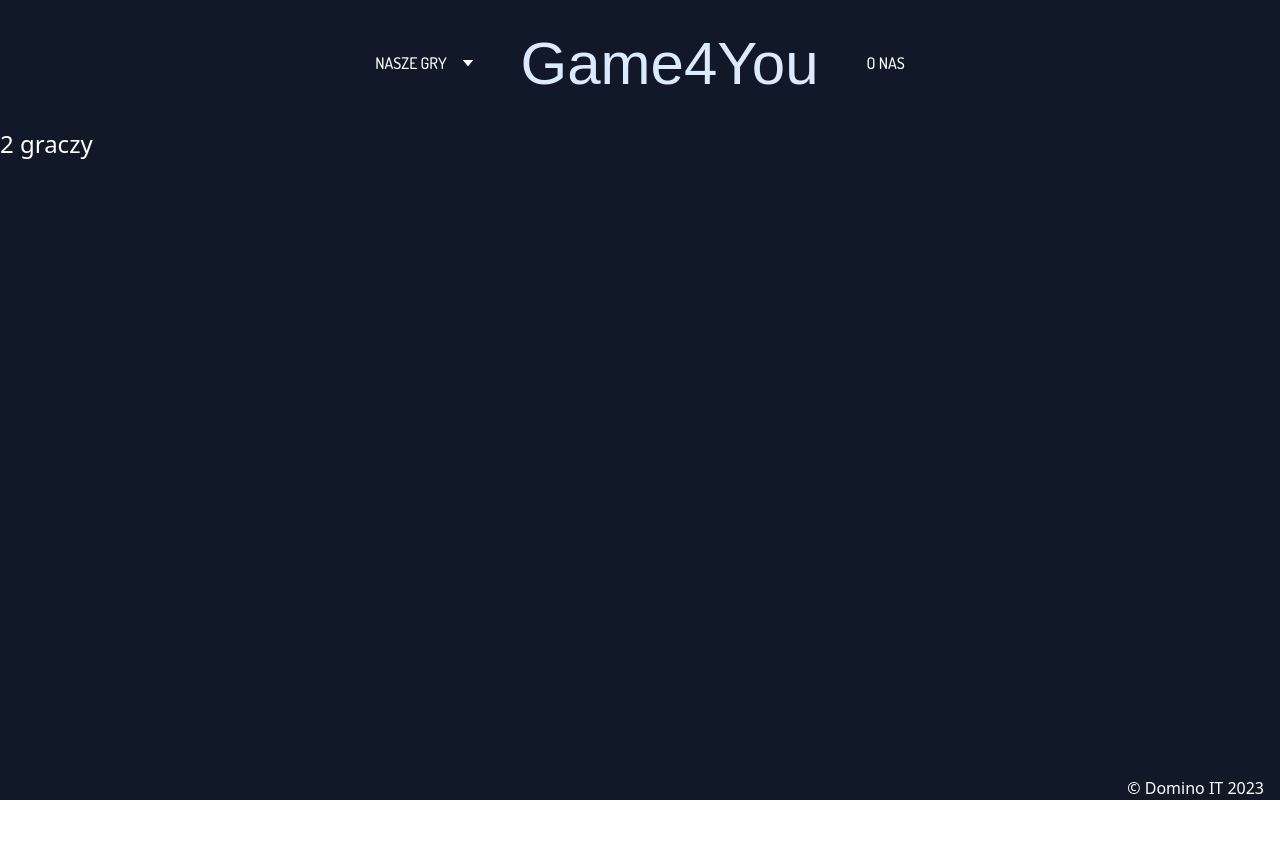
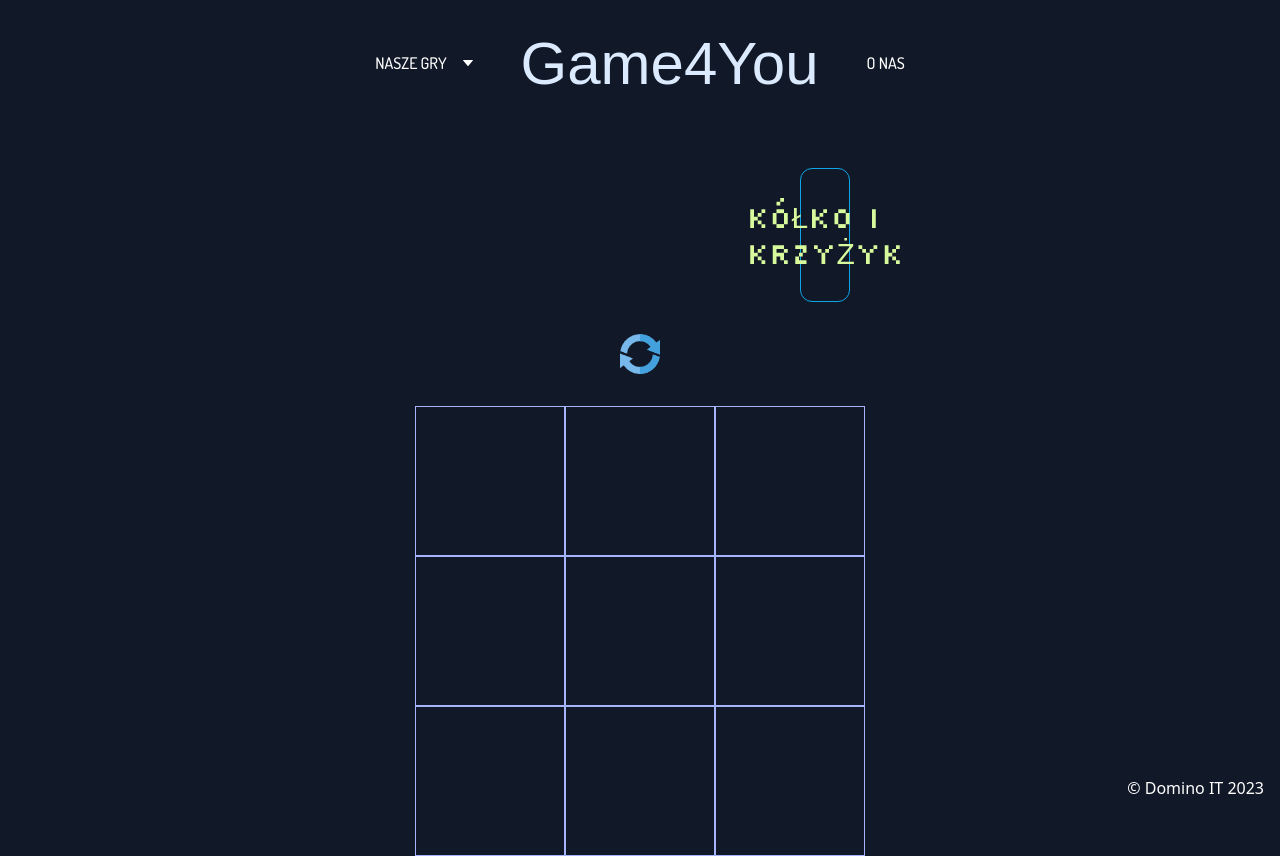
Before and after one commit to DominoxB/Game4You, a Vue app: page /TwoPlayers in a window 1280 px wide. Before the commit the page ends 800 px from the top, so only its background shows below. Built offline with nearby package versions, Linux system fonts and the light colour scheme; a web font is replaced by a local one; what tailwindcss-animated would draw is missing.

Commit message:
feat: add 2 players game content

```diff
--- a/src/components/organisms/TwoPlayersGame.vue
+++ b/src/components/organisms/TwoPlayersGame.vue
@@ -1,14 +1,102 @@
 <template>
-  <div class="text-white text-2xl">2 graczy</div>
+  <div class="mt-10">
+    <div>
+      <audio hidden="true" ref="audioX">
+        <source src="../sounds/xwin.mp3" type="audio/mpeg">
+      </audio>
+      <audio hidden="true" ref="audioO">
+        <source src="../sounds/owin.mp3" type="audio/mpeg">
+      </audio>
+      <audio hidden="true" ref="audioDraw">
+        <source src="../sounds/draw.mp3" type="audio/mpeg">
+      </audio>
+    </div>
+    <TicTacToeInfoBoard :message="infoText" />
+    <div class="flex justify-center">
+      <RefreshArrows class="mt-8" @refresh="refreshGame" />
+      <ConfettiExplosion :particleCount="300" v-if="confetti" :duration="2300"
+        :colors="['#fff', '#FF00FF', '#50EBEC', '#7D0541']" />
+    </div>
+    <div class="w-[450px] h-[450px] text-indigo-500 grid grid-cols-3 grid-rows-3 mx-auto font-bold text-5xl mt-8">
+      <CardItemTicTacToe v-for="n in 9" :key="n" :id="n" @show-sign="selectField" :is-x="fieldX.includes(n)"
+        :is-o="fieldO.includes(n)" />
+    </div>
+  </div>
 </template>
 
 <script lang="ts">
-import { defineComponent } from 'vue'
+import { defineComponent, ref } from 'vue'
+import TicTacToeInfoBoard from '@/components/atoms/TicTacToeInfoBoard.vue'
+import RefreshArrows from '@/components/atoms/RefreshArrows.vue'
+import CardItemTicTacToe from '@/components/atoms/CardItemTicTacToe.vue'
+import ConfettiExplosion from 'vue-confetti-explosion'
 export default defineComponent({
   name: 'TwoPlayersGame',
   components: {
+    RefreshArrows,
+    TicTacToeInfoBoard,
+    CardItemTicTacToe,
+    ConfettiExplosion
   },
   setup() {
+    const infoText = ref('Kółko i krzyżyk')
+    const fieldX = ref([] as number[])
+    const fieldO = ref([] as number[])
+    const isBlocked = ref(false)
+    const confetti = ref(false)
+    const lines = [
+      [1, 2, 3],
+      [4, 5, 6],
+      [7, 8, 9],
+      [1, 4, 7],
+      [2, 5, 8],
+      [3, 6, 9],
+      [1, 5, 9],
+      [3, 5, 7]
+    ]
+    const audioX = ref<HTMLAudioElement>()
+    // const audioO = ref<HTMLAudioElement>()
+    const audioDraw = ref<HTMLAudioElement>()
+
+
+    const refreshGame = () => {
+      fieldX.value = []
+      fieldO.value = []
+      infoText.value = 'Kółko i krzyżyk'
+      isBlocked.value = false
+      confetti.value = false
+    }
+
+    const selectField = (id: number) => {
+      if (isBlocked.value) {
+        return
+      }
+      fieldX.value.push(id)
+      const winX = lines.map(line => line.every(el => fieldX.value.includes(el))) // sprawdzam, czy x lub o ma 3 znaki w linii, jesli tak-przerywam gre
+      console.log('line:', winX)
+      const allId = fieldX.value.concat(fieldO.value)
+      console.log(allId)
+      if (winX.includes(true)) {
+        infoText.value = 'X wygrywa!'
+        confetti.value = true
+        isBlocked.value = true
+        audioX.value?.play()
+        return
+      }
+      if (allId.length === 9) {
+        infoText.value = 'Mamy remis!'
+        audioDraw.value?.play()
+      }
+    }
+
+    return {
+      infoText,
+      confetti,
+      fieldX,
+      fieldO,
+      refreshGame,
+      selectField
+    }
 
   }
 })
```
